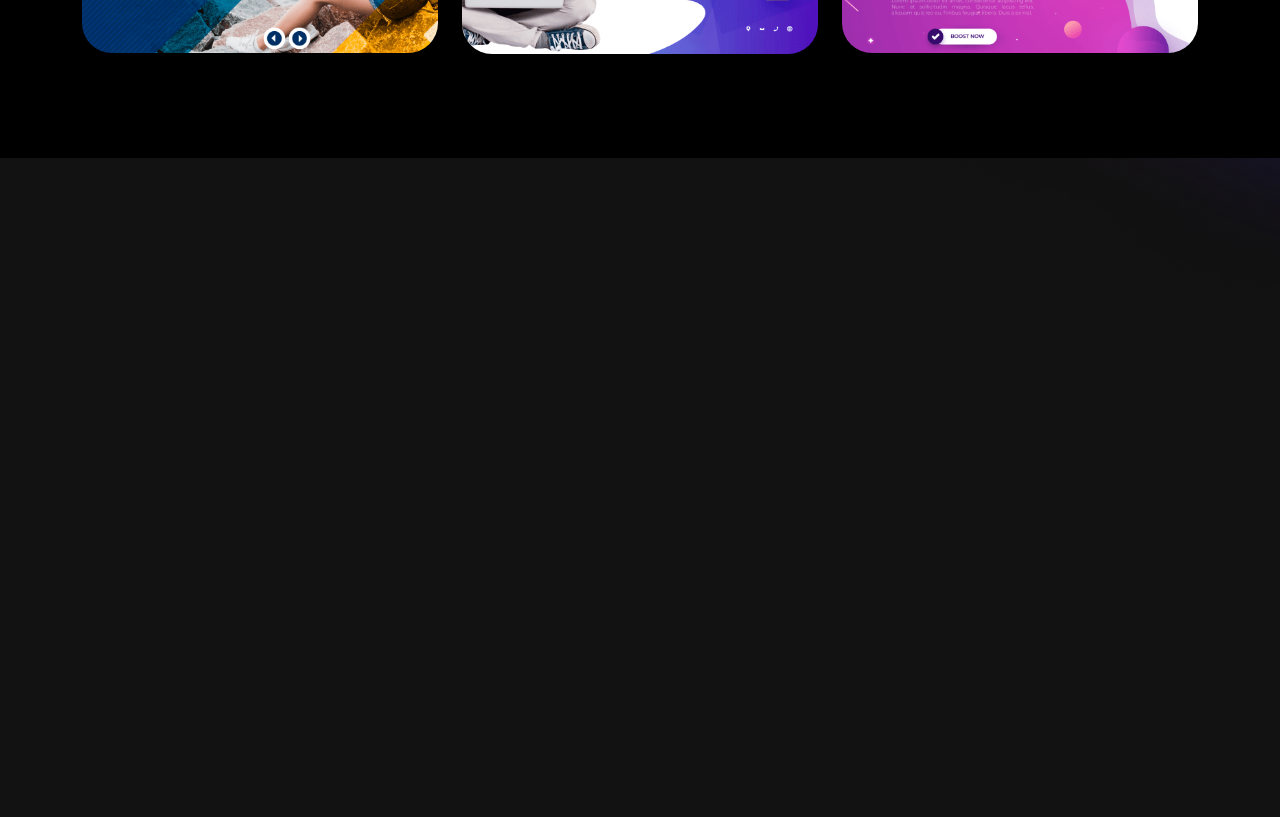
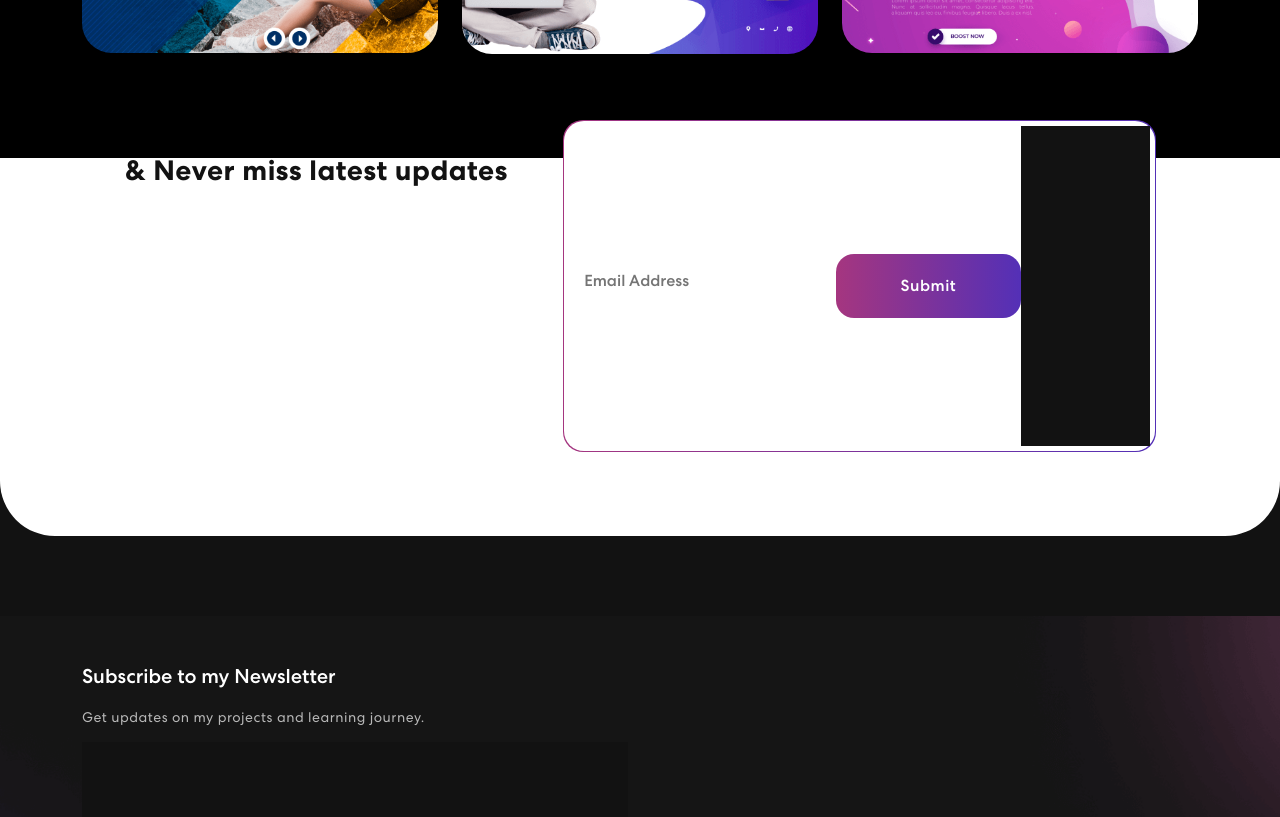
Before and after one commit to ayush-dev2101/Portfolio, a React (Create React App) app: page / in a window 1280 px wide. Shown: the part 1940-2757 px from the top of the page. Before the commit the page ends 2250 px from the top, so only its background shows below. Built offline with nearby package versions, Linux system fonts and the light colour scheme.

Commit message:
Adding the Footer and Skills Section

```diff
--- a/package.json
+++ b/package.json
@@ -7,6 +7,7 @@
     "@testing-library/jest-dom": "^6.9.1",
     "@testing-library/react": "^16.3.1",
     "@testing-library/user-event": "^13.5.0",
+    "animate.css": "^4.1.1",
     "bootstrap": "^5.3.8",
     "cors": "^2.8.5",
     "express": "^5.2.1",
@@ -15,7 +16,9 @@
     "react-bootstrap": "^2.10.10",
     "react-bootstrap-icons": "^1.11.6",
     "react-dom": "^19.2.3",
+    "react-mailchimp-subscribe": "^2.1.3",
     "react-multi-carousel": "^2.8.6",
+    "react-on-screen": "^2.1.1",
     "react-scripts": "5.0.1",
     "web-vitals": "^2.1.4"
   },
--- a/src/App.jsx
+++ b/src/App.jsx
@@ -3,6 +3,8 @@ import { NavBar } from "./components/NavBar";
 import { Banner } from "./components/Banner";
 import { Skills } from "./components/Skills";
 import { Projects } from "./components/Projects";
+import { Newsletter } from "./components/Newsletter";
+import { Footer } from "./components/Footer";
 import "bootstrap/dist/css/bootstrap.min.css";
 
 function App() {
@@ -12,6 +14,8 @@ function App() {
       <Banner></Banner>
       <Skills></Skills>
       <Projects></Projects>
+      <Newsletter></Newsletter>
+      <Footer></Footer>
     </div>
   );
 }
--- a/src/components/Banner.jsx
+++ b/src/components/Banner.jsx
@@ -1,7 +1,9 @@
 import { useState, useEffect } from "react";
 import { Container, Row, Col } from "react-bootstrap";
 import { ArrowRightCircle } from "react-bootstrap-icons";
+import "animate.css";
 import headerImg from "../assets/img/header-img.svg";
+import TrackVisibility from "react-on-screen";
 
 export const Banner = () => {
   const [loopNum, setLoopNum] = useState(0);
@@ -47,6 +49,13 @@ export const Banner = () => {
       <Container>
         <Row className="align-items-center">
           <Col xs={12} md={6} xl={7}>
+            <TrackVisibility>
+              {({ isVisible }) => (
+                <div
+                  className={
+                    "isVisible" ? "animated__animated animate_fadeIn" : ""
+                  }
+                >
                   <span className="tagline">Welcome to my Portfolio</span>
                   <h1>
                     {`Hi I'm Ayush!` +
@@ -55,15 +64,18 @@ export const Banner = () => {
                     <span className="wrap">{text}</span>
                   </h1>
                   <p>
-              Lorem ipsum dolor sit amet consectetur, adipisicing elit. Officia,
-              sed voluptates necessitatibus similique minus corporis aliquid
-              impedit excepturi odio laboriosam ipsam Distinctio eaque numquam
-              provident!
+                    Lorem ipsum dolor sit amet consectetur, adipisicing elit.
+                    Officia, sed voluptates necessitatibus similique minus
+                    corporis aliquid impedit excepturi odio laboriosam ipsam
+                    Distinctio eaque numquam provident!
                   </p>
                   <button onClick={() => console.log("connect")}>
                     Let's Connect
                     <ArrowRightCircle size={25} />
                   </button>
+                </div>
+              )}
+            </TrackVisibility>
           </Col>
           <Col xs={12} md={6} xl={4}>
             <img src={headerImg} alt="Header Img" />
--- /dev/null
+++ b/src/components/BrevoForm.jsx
@@ -0,0 +1,21 @@
+const Brevo = () => {
+  return (
+    <section>
+      <iframe
+        src="..."
+        title="Portfolio Newsletter Signup" // unique title
+        style={{
+          border: "none",
+          display: "block",
+          margin: "0 auto",
+          maxWidth: "100%",
+        }}
+        width="100%"
+        height="320"
+        frameBorder="0"
+      />
+    </section>
+  );
+};
+
+export default Brevo;
--- /dev/null
+++ b/src/components/Footer.jsx
@@ -0,0 +1,53 @@
+import { Container, Row, Col } from "react-bootstrap";
+import Brevo from "./BrevoForm";
+import logo from "../assets/img/logo.svg";
+import navIcon1 from "../assets/img/nav-icon1.svg";
+import navIcon2 from "../assets/img/nav-icon2.svg";
+import navIcon3 from "../assets/img/nav-icon3.svg";
+
+export const Footer = () => {
+  return (
+    <footer
+      className="footer py-5"
+      style={{ backgroundColor: "#0a0a0a", color: "#fff" }}
+    >
+      <Container>
+        <Row className="align-items-center">
+          {/* Newsletter Section */}
+          <Col xs={12} lg={6} className="mb-4 mb-lg-0">
+            <h5>Subscribe to my Newsletter</h5>
+            <p>Get updates on my projects and learning journey.</p>
+            <Brevo />
+          </Col>
+
+          {/* Logo Section */}
+          <Col
+            xs={12}
+            lg={3}
+            className="mb-4 mb-lg-0 text-center text-lg-start"
+          >
+            <img src={logo} alt="Logo" style={{ maxWidth: "150px" }} />
+          </Col>
+
+          {/* Social Icons Section */}
+          <Col xs={12} lg={3} className="text-center text-lg-end">
+            <div className="social-icon mb-2">
+              <a href="#" target="_blank" rel="noreferrer">
+                <img src={navIcon1} alt="LinkedIn" />
+              </a>
+              <a href="#" target="_blank" rel="noreferrer">
+                <img src={navIcon2} alt="GitHub" />
+              </a>
+              <a href="#" target="_blank" rel="noreferrer">
+                <img src={navIcon3} alt="Twitter" />
+              </a>
+            </div>
+            <p className="mb-0" style={{ fontSize: "14px" }}>
+              © {new Date().getFullYear()}. All Rights Reserved
+            </p>
+          </Col>
+        </Row>
+      </Container>
+    </footer>
+  );
+};
--- /dev/null
+++ b/src/components/Newsletter.jsx
@@ -0,0 +1,63 @@
+import { useState, useEffect } from "react";
+import { Col, Row, Alert } from "react-bootstrap";
+import Brevo from "./BrevoForm"; // Brevo iframe component
+
+export const Newsletter = ({ status, message, onValidated }) => {
+  const [email, setEmail] = useState("");
+
+  // Clear the email after successful submission
+  useEffect(() => {
+    if (status === "success") setEmail("");
+  }, [status]);
+
+  // Handle form submission like your reference
+  const handleSubmit = (e) => {
+    e.preventDefault();
+    if (email && email.includes("@")) {
+      onValidated({ EMAIL: email });
+    }
+  };
+
+  return (
+    <Col lg={12}>
+      <div className="newsletter-bx wow slideInUp">
+        <Row>
+          {/* Left Column: Header & Alerts */}
+          <Col lg={12} md={6} xl={5}>
+            <h3>
+              Subscribe to our Newsletter
+              <br /> & Never miss latest updates
+            </h3>
+
+            {status === "sending" && <Alert>Sending...</Alert>}
+            {status === "error" && <Alert variant="danger">{message}</Alert>}
+            {status === "success" && <Alert variant="success">{message}</Alert>}
+          </Col>
+
+          {/* Right Column: Brevo iframe inside form wrapper */}
+          <Col md={6} xl={7}>
+            <form onSubmit={handleSubmit}>
+              <div className="new-email-bx">
+                {/* OnChange updates the email state, iframe handles subscription */}
+                <input
+                  type="email"
+                  value={email}
+                  onChange={(e) => setEmail(e.target.value)}
+                  placeholder="Email Address"
+                  required
+                  style={{ marginBottom: "10px" }}
+                />
+
+                {/* Submit button */}
+                <button type="submit">Submit</button>
+
+                {/* Embed Brevo iframe for actual subscription */}
+                <Brevo />
+              </div>
+            </form>
+          </Col>
+        </Row>
+      </div>
+    </Col>
+  );
+};
```
Also changed, not shown: src/components/Contact.jsx (+24 -1 lines), 1 other file (tests, documents, lock files or other folders). Lines whose indentation alone changed are shown as unchanged.
